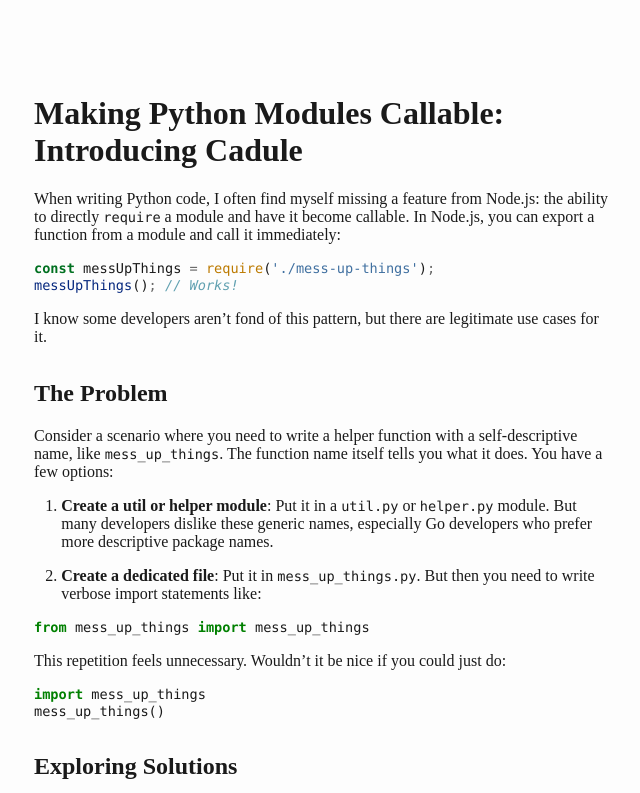
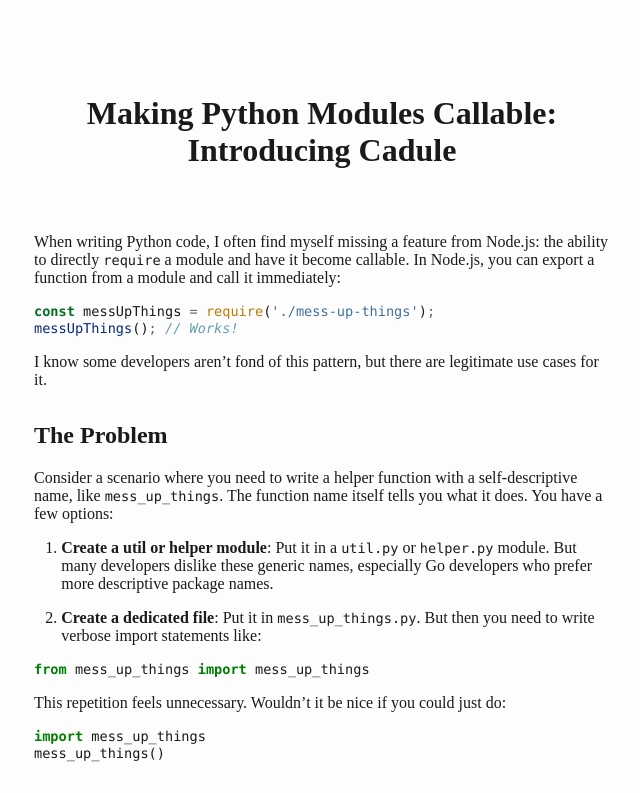
Before and after one commit to aisk/aisk.github.io, a plain HTML site: page posts/callable-module-in-python.html in a window 1280 px wide. Shown: the top 793 px of the page, without its empty margins (318-958 px from the left). Drawn offline with Linux system fonts and the light colour scheme.

Commit message:
Using pandoc style title for cadule posts

```diff
--- a/posts/callable-module-in-python.html
+++ b/posts/callable-module-in-python.html
@@ -4,7 +4,7 @@
   <meta charset="utf-8" />
   <meta name="generator" content="pandoc" />
   <meta name="viewport" content="width=device-width, initial-scale=1.0, user-scalable=yes" />
-  <title>callable-module-in-python</title>
+  <title>Making Python Modules Callable: Introducing Cadule</title>
   <style>
     html {
       color: #1a1a1a;
@@ -233,8 +233,10 @@
   </style>
 </head>
 <body>
-<h1 id="making-python-modules-callable-introducing-cadule">Making Python
-Modules Callable: Introducing Cadule</h1>
+<header id="title-block-header">
+<h1 class="title">Making Python Modules Callable: Introducing
+Cadule</h1>
+</header>
 <p>When writing Python code, I often find myself missing a feature from
 Node.js: the ability to directly <code>require</code> a module and have
 it become callable. In Node.js, you can export a function from a module
@@ -334,5 +336,7 @@ natural-looking APIs</li>
 <li><strong>Scripts and utilities</strong>: Making command-line tools
 more intuitive</li>
 </ul>
+<hr />
+<p>Github: https://github.com/aisk/cadule</p>
 </body>
 </html>
```
Also changed, not shown: 1 other file.
